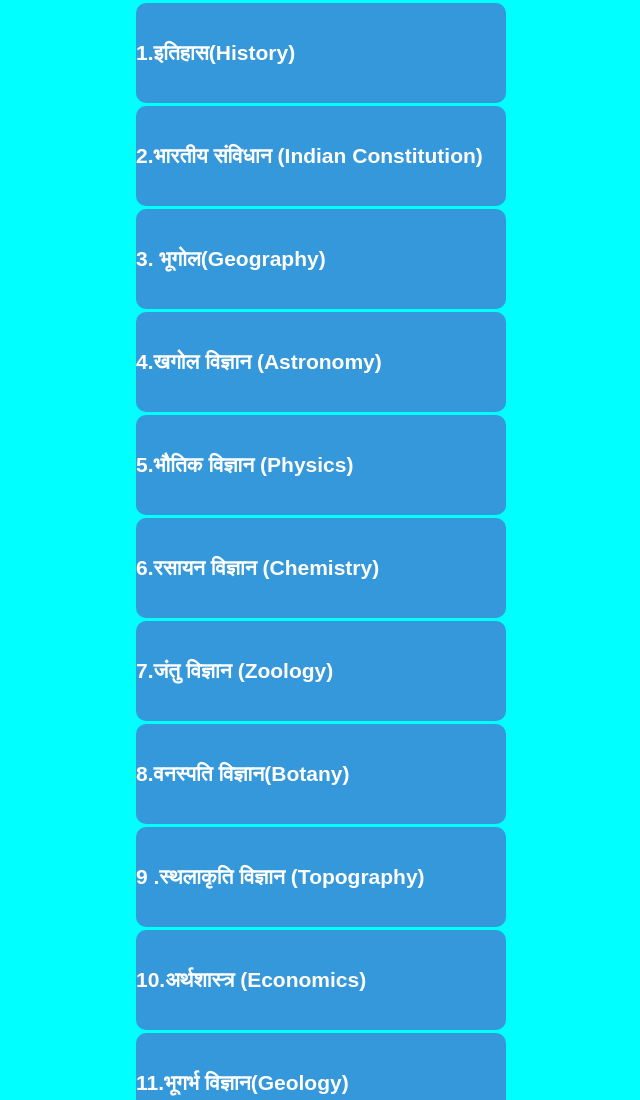
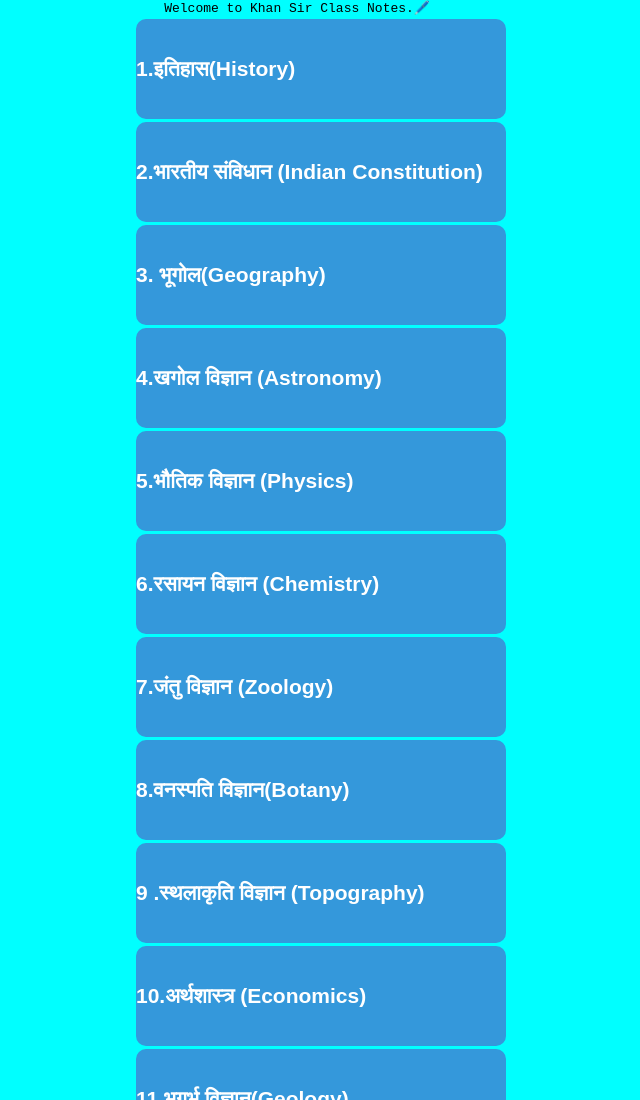
Before and after one commit to Amarjeet2025/My-Class-notes-, a plain HTML site: page index.html in a window 1280 px wide. Shown: the top 1100 px of the page, without its empty margins (319-959 px from the left). Drawn offline with Linux system fonts and the light colour scheme.

Commit message:
Update index.html

```diff
--- a/index.html
+++ b/index.html
@@ -9,6 +9,7 @@
 <body>
 
     <ul>
+      <div id ="navbar"><pre>    Welcome to Khan Sir Class Notes.🖊️</pre></div
         <a href="History menu.html"><div class="subject">1.इतिहास(History)</div></a>
 
           <a href="polity.html"><div class="subject">2.भारतीय संविधान (Indian Constitution)</div></a>
```
